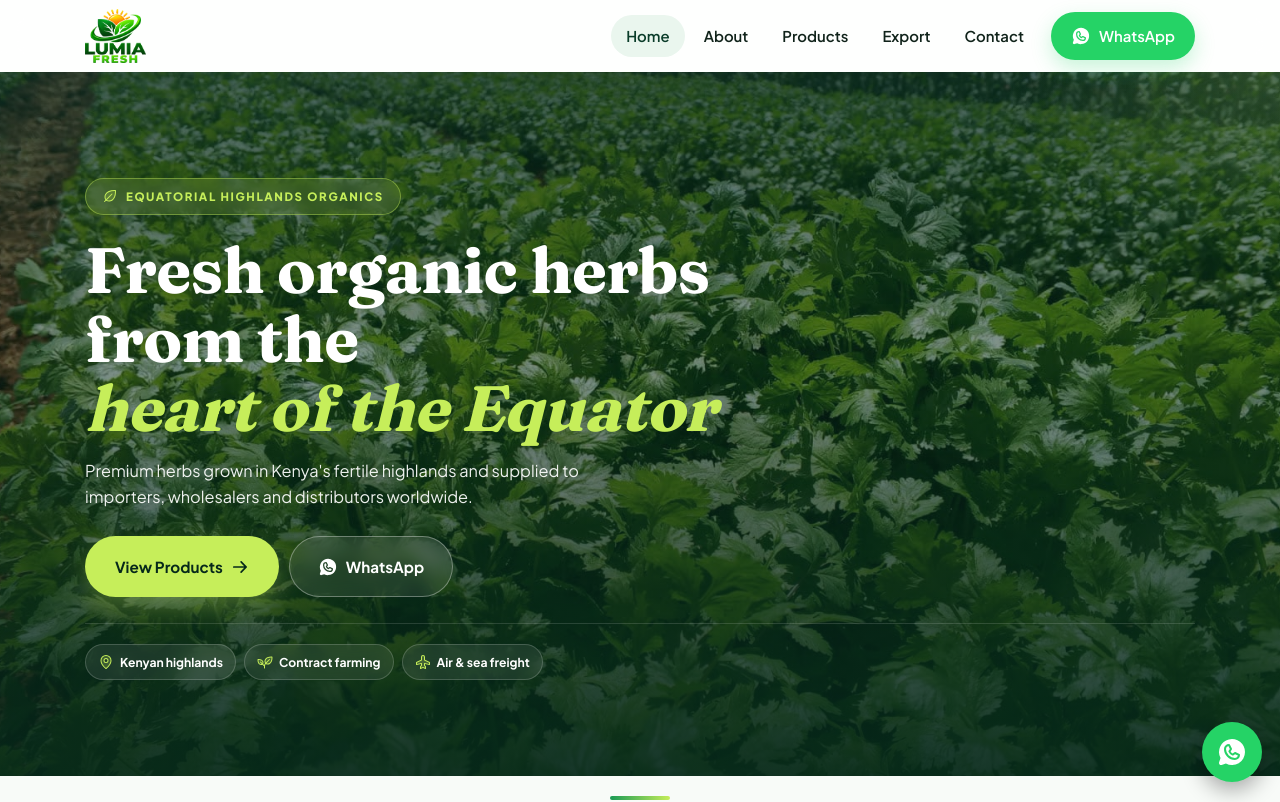
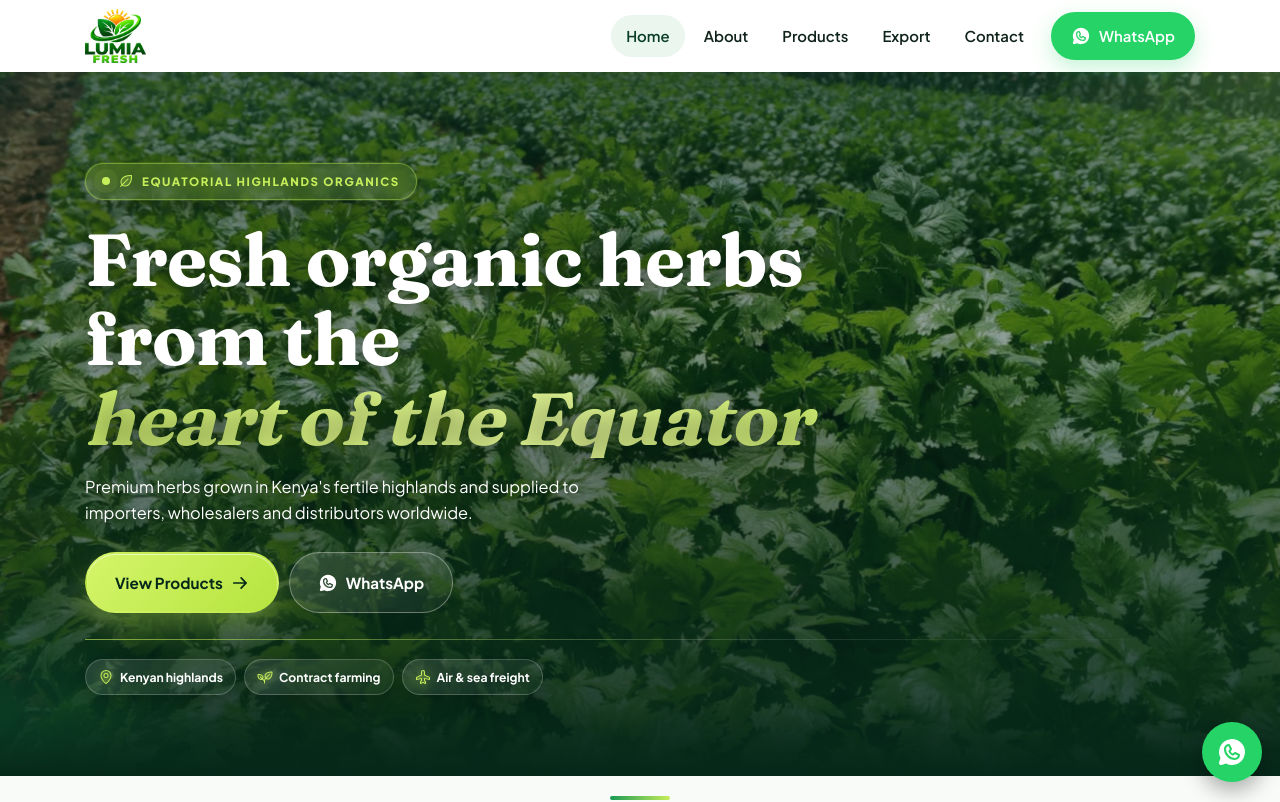
Before and after one commit to Muchyz/lumia-fresh, a React (Vite) app: page / in a window 1280 px wide. Shown: the top 802 px of the page. Built offline with nearby package versions, Linux system fonts and the light colour scheme.

Commit message:
polish home hero

```diff
--- a/src/index.css
+++ b/src/index.css
@@ -692,3 +692,39 @@ a.ctcard:hover{transform:translateY(-3px);box-shadow:0 18px 36px #0b3d2a26}
 /* ---- Home hero: no stats, reset spacing ---- */
 .hh{padding-bottom:40px}
 @media(min-width:700px){.hh{padding-bottom:70px}}
+/* ---- Home hero: polish ---- */
+.hhbg{animation:hhzoom 22s ease-in-out infinite alternate;background:
+ radial-gradient(420px 260px at 100% 0%,#c6ee5a38,transparent 70%),
+ radial-gradient(380px 260px at 0% 100%,#1a9a5555,transparent 70%),
+ linear-gradient(180deg,#06281aa6 0%,#06281a70 38%,#06281af5 100%),
+ url(/images/cilantro.jpg) center/cover}
+@keyframes hhzoom{from{transform:scale(1.04)}to{transform:scale(1.14) translateY(-1.5%)}}
+.hh:after{content:"";position:absolute;left:0;right:0;bottom:0;height:70px;background:linear-gradient(180deg,transparent,#06281a);pointer-events:none}
+.hhbadge{position:relative;box-shadow:0 0 0 1px #c6ee5a22,0 8px 24px #0004}
+.hhdot{width:8px;height:8px;border-radius:50%;background:var(--lime);box-shadow:0 0 0 0 #c6ee5a99;animation:hhpulse 2s infinite}
+@keyframes hhpulse{70%{box-shadow:0 0 0 9px #c6ee5a00}100%{box-shadow:0 0 0 0 #c6ee5a00}}
+.hh h1{text-shadow:0 4px 30px #0007;letter-spacing:-.01em}
+.hh h1 em{background:linear-gradient(100deg,#c6ee5a 0%,#eaff9a 45%,#c6ee5a 70%,#8fd63a 100%);background-size:220% auto;-webkit-background-clip:text;background-clip:text;-webkit-text-fill-color:transparent;color:transparent;animation:hhshine 6s linear infinite}
+@keyframes hhshine{to{background-position:220% center}}
+.hh p{text-shadow:0 2px 14px #0008}
+.hhbtns .btn{border-radius:999px;transition:transform .25s,box-shadow .25s}
+.hhbtns .btn:active{transform:scale(.97)}
+.hhbtns .btn-lime{background:linear-gradient(135deg,#d4f56a,#b6e43f);box-shadow:0 12px 30px #c6ee5a55,inset 0 1px 0 #fff8}
+.hhbtns .btn-glass{background:linear-gradient(145deg,#ffffff26,#ffffff0a);border:1.5px solid #ffffff55}
+.hhchips{border-top:0;position:relative}
+.hhchips:before{content:"";position:absolute;left:0;right:0;top:0;height:1px;background:linear-gradient(90deg,#c6ee5a99,#ffffff22 60%,transparent)}
+.hhchips span{background:linear-gradient(145deg,#ffffff1f,#ffffff08);border:1px solid #ffffff33;box-shadow:0 6px 18px #0003}
+.hhchips svg{filter:drop-shadow(0 0 6px #c6ee5a88)}
+/* load-in */
+.hh .wrap>*{opacity:0;transform:translateY(18px);animation:hhin .7s cubic-bezier(.2,.8,.2,1) forwards}
+.hh .wrap>:nth-child(1){animation-delay:.05s}
+.hh .wrap>:nth-child(2){animation-delay:.18s}
+.hh .wrap>:nth-child(3){animation-delay:.32s}
+.hh .wrap>:nth-child(4){animation-delay:.46s}
+.hh .wrap>:nth-child(5){animation-delay:.6s}
+@keyframes hhin{to{opacity:1;transform:none}}
+@media(prefers-reduced-motion:reduce){
+ .hhbg,.hh h1 em,.hhdot{animation:none}
+ .hh .wrap>*{opacity:1;transform:none;animation:none}
+}
+@media(min-width:700px){.hh h1{font-size:clamp(3rem,6vw,4.6rem)}}
--- a/src/pages.jsx
+++ b/src/pages.jsx
@@ -60,7 +60,7 @@ export function Home() {
       <section className="hh">
         <div className="hhbg" />
         <div className="wrap">
-          <span className="hhbadge"><Leaf size={16} weight="duotone" /> Equatorial Highlands Organics</span>
+          <span className="hhbadge"><i className="hhdot" /><Leaf size={16} weight="duotone" /> Equatorial Highlands Organics</span>
           <h1>Fresh organic herbs from the <em>heart of the Equator</em></h1>
           <p>Premium herbs grown in Kenya's fertile highlands and supplied to importers, wholesalers and distributors worldwide.</p>
           <div className="hhbtns">
```
